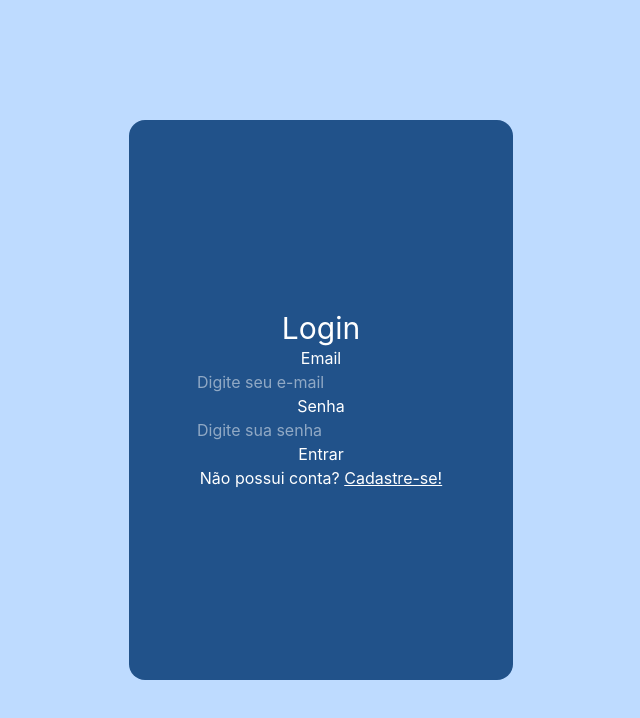
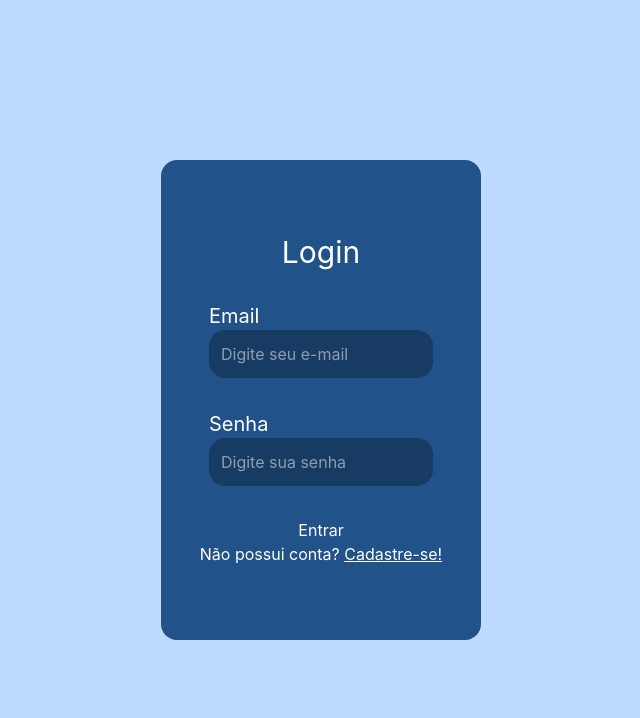
Before and after one commit to thaiiss7/animadota, a React app in the folder frontend/: page / in a window 1280 px wide. Shown: the top 718 px of the page, without its empty margins (319-959 px from the left). Built offline with nearby package versions, Linux system fonts and the light colour scheme; the HTML template or start-up script is replaced by a standard one.

Commit message:
updating

```diff
--- a/frontend/src/components/LoginModal.jsx
+++ b/frontend/src/components/LoginModal.jsx
@@ -1,15 +1,21 @@
 export const LoginModal = () => {
     return(
         <>
-            <main className="flex flex-col items-center justify-center text-white">
+            <main className="flex flex-col items-center justify-center text-white w-[70%] gap-8">
                 <h1 className="text-3xl">Login</h1>
-                <h1>Email</h1>
-                <input type="email" placeholder="Digite seu e-mail"/>
 
-                <h1>Senha</h1>
-                <input type="password" placeholder="Digite sua senha"/>
+                <section className="w-full">
+                    <h1 className="self-start text-xl">Email</h1>
+                    <input className="self-start p-3 bg-[#183b64] w-full rounded-2xl " type="email" placeholder="Digite seu e-mail"/>
+                </section>
 
-                <button>Entrar</button>
+                <section className="w-full">
+                    <h1 className="self-start text-xl">Senha</h1>
+                    <input className="self-start p-3 bg-[#183b64] w-full rounded-2xl " type="password" placeholder="Digite sua senha"/>
+                </section>
+
+                <button>
+                    Entrar</button>
 
 
             </main>
--- a/frontend/src/pages/Login.jsx
+++ b/frontend/src/pages/Login.jsx
@@ -12,7 +12,7 @@ export const Login = () => {
 
             <main className="flex items-center justify-center bg-blue-200 w-full h-screen">
 
-                <div className="w-[30%] h-[70%] bg-[#21528A] rounded-2xl flex flex-col items-center justify-center text-white">
+                <div className="w-[25%] h-[60%] bg-[#21528A] rounded-2xl flex flex-col items-center justify-center text-white">
                     {isLogin ? <LoginModal /> : <RegisterModal />}
 
                     <h1>
```
